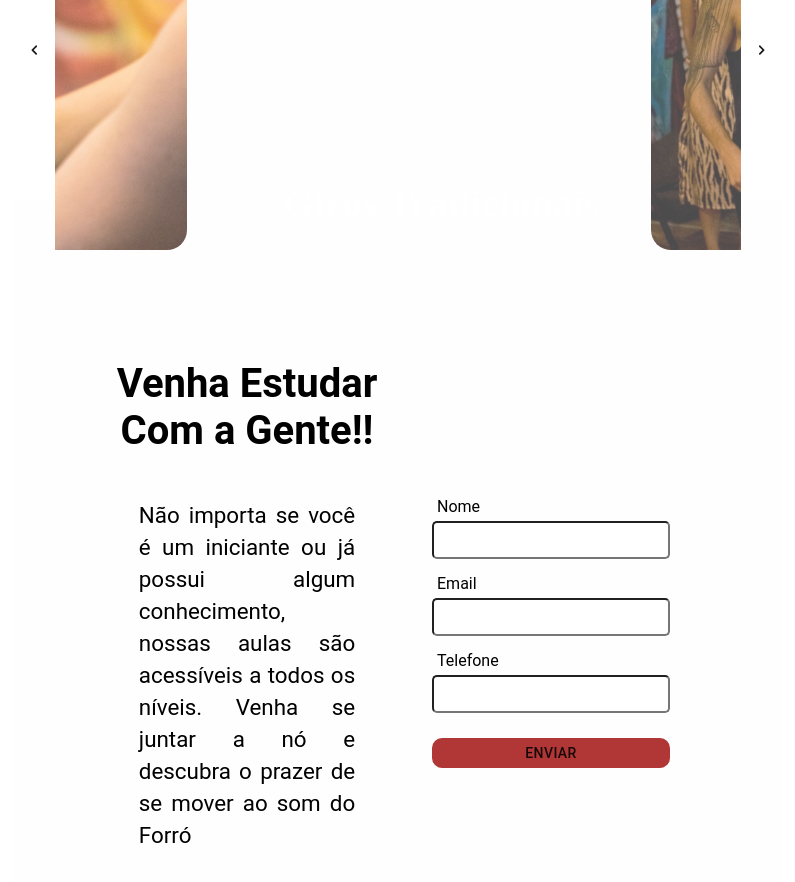
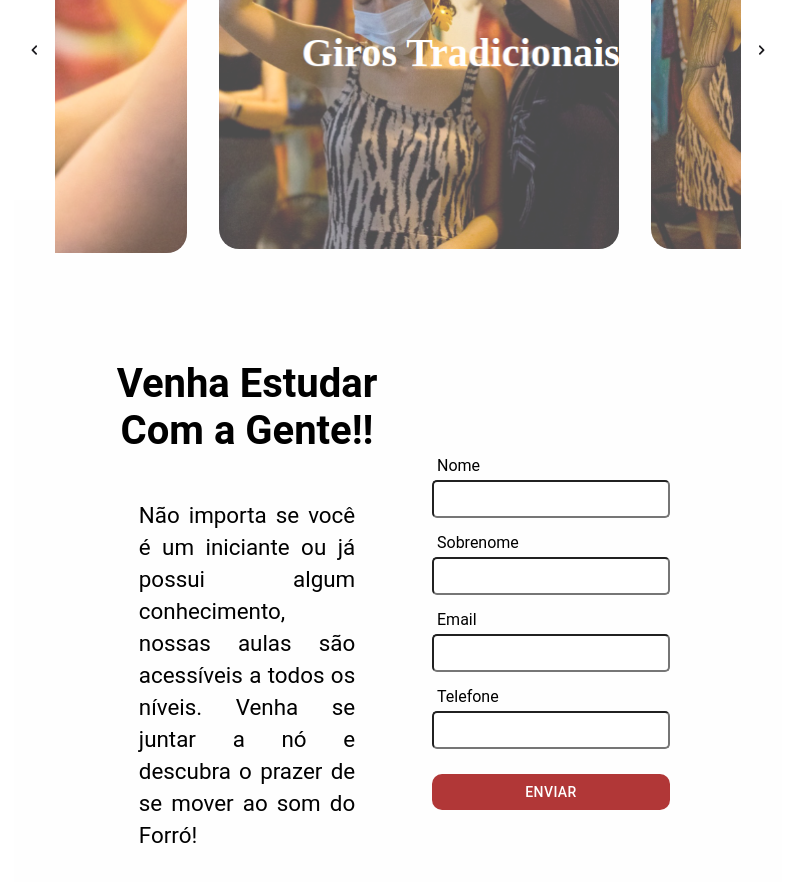
Before and after one commit to WalquiriaGodoy/react-typescript-web-page-lab, a React app: page / in a window 1280 px wide. Shown: the part 1520-2402 px from the top of the page, without its empty margins (242-1037 px from the left). Built offline with nearby package versions, Linux system fonts and the light colour scheme.

Commit message:
chore: adjust course card

```diff
--- a/src/Componentes/CourseCard/CourseCard.tsx
+++ b/src/Componentes/CourseCard/CourseCard.tsx
@@ -13,13 +13,6 @@ export const CourseCard = (props: CourseCardProps) => {
   return (
     <S.CardWrapper>
       <S.Image>{props.children}</S.Image>
-      <S.Title
-        $textAlign={props.textAlign}
-        $top={props.textTop}
-        $rigth={props.textRigth}
-      >
-        {props.name}
-      </S.Title>
     </S.CardWrapper>
   );
 };
--- a/src/Componentes/Courses/CoursesList.tsx
+++ b/src/Componentes/Courses/CoursesList.tsx
@@ -44,104 +44,75 @@ export const coursesList = [
   },
 ];
 
-//TODO: Substituir imagem não nomeada do children pelas imagens nomeadas conforme a constante acima OBS: Verificar componente de carrossel
 export const coursesListDuplicated = [
   {
     name: 'Introdução ao Forró',
-    textAlign: 'right',
-    children: <IntroducaoAoForro />,
-    textTop: `20px`,
-    textRigth: `20px`,
+    children: <IntroducaoAoForroNamedImage />,
+    key: 'Img1',
   },
   {
     name: 'Giros Tradicionais',
-    textAlign: 'center',
-    children: <GirosTradicionais />,
-    textTop: `330px`,
-    textRigth: `20px`,
+    children: <GirosTradicionaisNamedImage />,
+    key: 'Img2',
   },
   {
     name: 'Giros de Cinco Pisadas',
-    textAlign: 'right',
-    children: <GirosDeCincoPisadas />,
-    textTop: `280px`,
-    textRigth: `20px`,
+    children: <GirosDeCincoPisadasNamedImage />,
+    key: 'Img3',
   },
   {
     name: 'Caminhadas do Roots',
-    textAlign: 'right',
-    children: <CaminhadasDoRoots />,
-    textTop: `20px`,
-    textRigth: `15px`,
+    children: <CaminhadasDoRootsNamedImage />,
+    key: 'Img4',
   },
   {
     name: 'Giros do Roots',
-    textAlign: 'center',
-    children: <GirosDoRoots />,
-    textTop: `330px`,
-    textRigth: `20px`,
+    children: <GirosDoRootsNamedImage />,
+    key: 'Img5',
   },
   {
     name: 'Push & Pull e Sacadas',
-    textAlign: 'right',
-    children: <PushAndPullESacadas />,
-    textTop: `20px`,
-    textRigth: `10px`,
+    children: <PushAndPullESacadasNamedImage />,
+    key: 'Img6',
   },
   {
     name: 'Arrastadas e Trocadilhos',
-    textAlign: 'right',
-    children: <ArrastadasETrocadilhos />,
-    textTop: `300px`,
-    textRigth: `20px`,
+    children: <ArrastadasETrocadilhosNamedImage />,
+    key: 'Img7',
   },
   {
     name: 'Introdução ao Forró',
-    textAlign: 'right',
-    children: <IntroducaoAoForro />,
-    textTop: `20px`,
-    textRigth: `20px`,
+    children: <IntroducaoAoForroNamedImage />,
+    key: 'Img8',
   },
   {
     name: 'Giros Tradicionais',
-    textAlign: 'center',
-    children: <GirosTradicionais />,
-    textTop: `330px`,
-    textRigth: `20px`,
+    children: <GirosTradicionaisNamedImage />,
+    key: 'Img9',
   },
   {
     name: 'Giros de Cinco Pisadas',
-    textAlign: 'right',
-    children: <GirosDeCincoPisadas />,
-    textTop: `280px`,
-    textRigth: `20px`,
+    children: <GirosDeCincoPisadasNamedImage />,
+    key: 'Img10',
   },
   {
     name: 'Caminhadas do Roots',
-    textAlign: 'right',
-    children: <CaminhadasDoRoots />,
-    textTop: `20px`,
-    textRigth: `15px`,
+    children: <CaminhadasDoRootsNamedImage />,
+    key: 'Img11',
   },
   {
     name: 'Giros do Roots',
-    textAlign: 'center',
-    children: <GirosDoRoots />,
-    textTop: `330px`,
-    textRigth: `20px`,
+    children: <GirosDoRootsNamedImage />,
+    key: 'Img12',
   },
   {
     name: 'Push & Pull e Sacadas',
-    textAlign: 'right',
-    children: <PushAndPullESacadas />,
-    textTop: `20px`,
-    textRigth: `10px`,
+    children: <PushAndPullESacadasNamedImage />,
+    key: 'Img13',
   },
   {
     name: 'Arrastadas e Trocadilhos',
-    textAlign: 'right',
-    children: <ArrastadasETrocadilhos />,
-    textTop: `300px`,
-    textRigth: `20px`,
+    children: <ArrastadasETrocadilhosNamedImage />,
+    key: 'Img14',
   },
 ];
--- a/src/Componentes/Formulário/LeadForm/LeadForm.tsx
+++ b/src/Componentes/Formulário/LeadForm/LeadForm.tsx
@@ -6,11 +6,18 @@ export const LeadForm = () => {
   return (
     <S.LeadFormContainer>
       <Input label='Nome' name='name' type='text' id='name' required />
+      <Input
+        label='Sobrenome'
+        name='surname'
+        type='text'
+        id='surname'
+        required
+      />
       <Input label='Email' name='email' type='email' id='email' required />
       <Input
         label='Telefone'
         name='telephone'
-        type='text'
+        type='number'
         id='telephone'
         required
       />
--- a/src/Componentes/LeadInvite/LeadInvite.tsx
+++ b/src/Componentes/LeadInvite/LeadInvite.tsx
@@ -6,7 +6,7 @@ export const LeadInvite = () => {
       <S.InviteText>
         Não importa se você é um iniciante ou já possui algum conhecimento,
         nossas aulas são acessíveis a todos os níveis. Venha se juntar a nó e
-        descubra o prazer de se mover ao som do Forró
+        descubra o prazer de se mover ao som do Forró!
       </S.InviteText>
     </S.LeadInviteContainer>
   );
--- a/src/Componentes/MaterialUI/Buttons/button.tsx
+++ b/src/Componentes/MaterialUI/Buttons/button.tsx
@@ -10,9 +10,10 @@ const SmallButton = styled(Button)({
 
 const LargeButton = styled(Button)({
   backgroundColor: '#B13737',
+  color: 'white',
   borderRadius: '10px',
   width: '100%',
-  height: '30px',
+  height: '100%',
   marginTop: '20px',
 }) as typeof Button;
 
@@ -29,7 +30,7 @@ type LinkButtonProps = {
 export function FormButton({ text, handleClick }: FormButtonProps) {
   return (
     <LargeButton
-      color='secondary'
+      color='primary'
       variant='contained'
       onClick={handleClick}
       disableElevation
@@ -42,7 +43,9 @@ export function FormButton({ text, handleClick }: FormButtonProps) {
 export function LinkButton({ texto, path }: LinkButtonProps) {
   return (
     <Link to={path} style={{ textDecoration: 'none' }}>
-      <SmallButton variant='contained'>{texto}</SmallButton>
+      <SmallButton color='primary' variant='contained'>
+        {texto}
+      </SmallButton>
     </Link>
   );
 }
--- a/src/Componentes/Proprios/Curso/index.tsx
+++ b/src/Componentes/Proprios/Curso/index.tsx
@@ -13,10 +13,7 @@ export const Curso: React.FC<CursoProps> = () => {
           <S.CursoContainter key={course.name}>
             <>TITULO</>
             <S.ImageContainer>
-              <CourseCard
-                key={'Curso' + course.name}
-                children={course.children}
-              />
+              <CourseCard key={course.name} children={course.children} />
             </S.ImageContainer>
           </S.CursoContainter>
         );
--- a/src/Componentes/Sobre/sobre.tsx
+++ b/src/Componentes/Sobre/sobre.tsx
@@ -25,7 +25,7 @@ class Sobre extends React.Component {
             mental.
           </p>
         </S.Text>
-        {/* TODO: Refatorar componente removendo props de texto e passando no children o componente com imagem já nomeada. */}
+
         <S.CoursesSection>
           <S.SectionTitle>Cursos Oferecidos</S.SectionTitle>
           <S.Courses>
@@ -33,12 +33,9 @@ class Sobre extends React.Component {
               {coursesListDuplicated.map((course) => {
                 return (
                   <CourseCard
-                    key={course.name}
+                    key={course.key}
                     name={course.name}
                     children={course.children}
-                    textAlign={course.textAlign}
-                    textTop={course.textTop}
-                    textRigth={course.textRigth}
                   />
                 );
               })}
```
